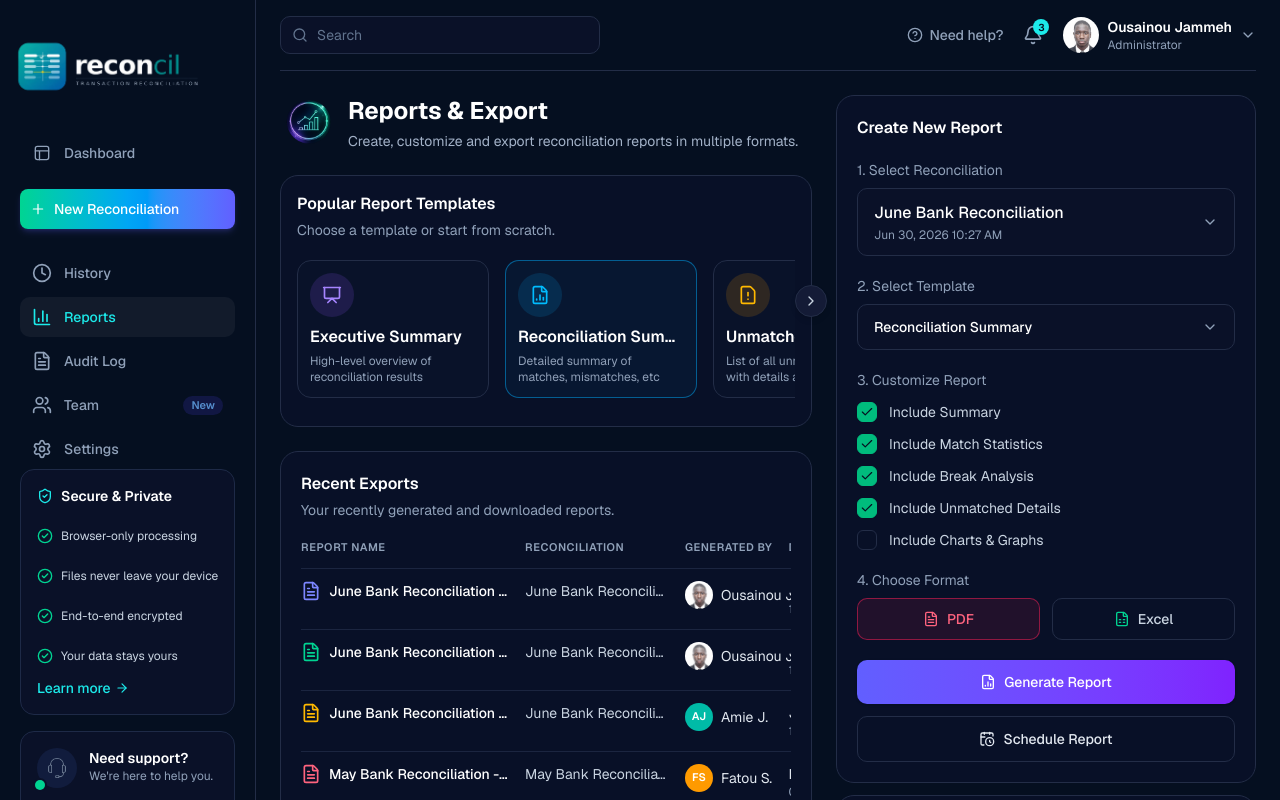
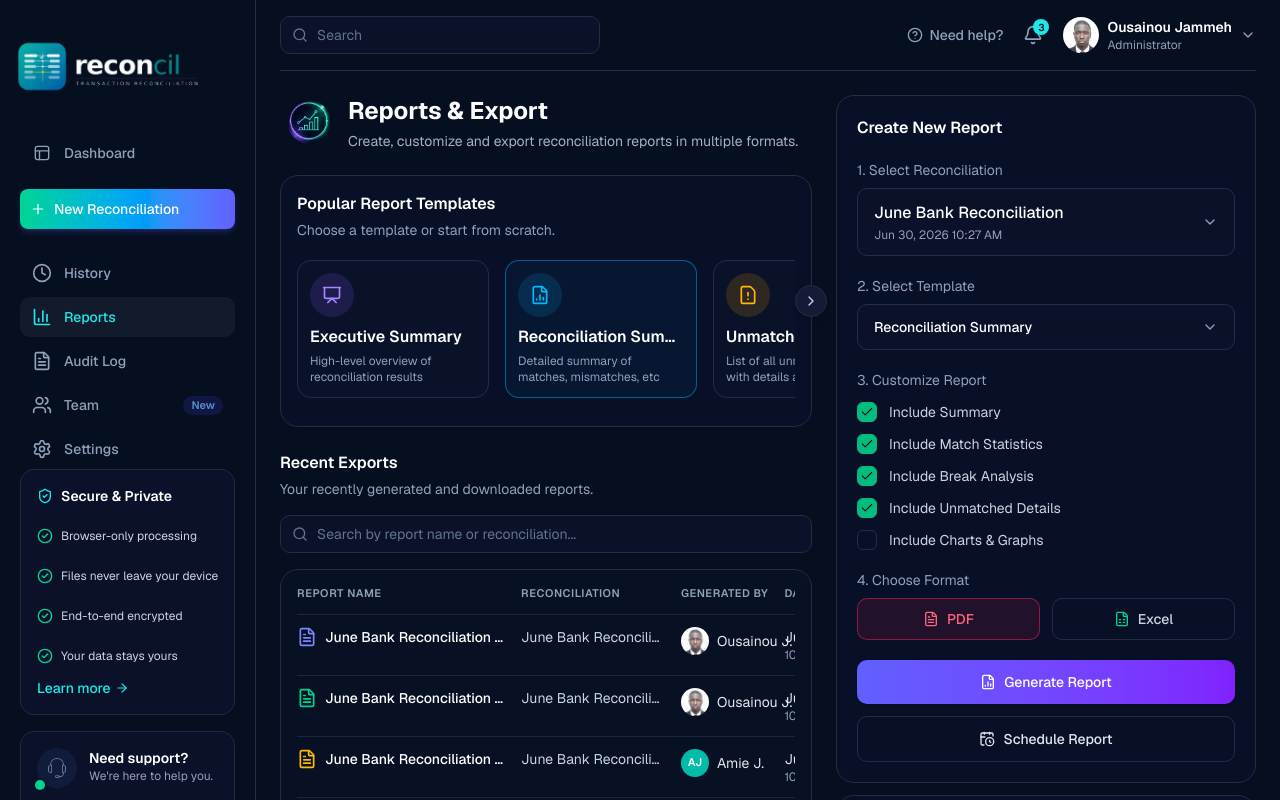
Before and after one commit to ousainoubsj/recon-frontend, a Next.js app: page /dashboard/reports in a window 1280 px wide. Built offline with nearby package versions, Linux system fonts and the light colour scheme.

Commit message:
refactor: enhance RecentExports component with pagination and search functionality

```diff
--- a/components/dashboard/RecentExports.tsx
+++ b/components/dashboard/RecentExports.tsx
@@ -2,7 +2,7 @@
 
 import { useState } from 'react'
 import Image from 'next/image'
-import { Check, ChevronDown, ChevronLeft, ChevronRight, Download, FileText, MoreVertical } from 'lucide-react'
+import { Check, ChevronDown, ChevronLeft, ChevronRight, Download, FileText, MoreVertical, Search } from 'lucide-react'
 import { TruncateTooltip } from '@/components/ui/truncate-tooltip'
 
 type Format = 'PDF' | 'Excel'
@@ -26,6 +26,7 @@ const rows: ExportRow[] = [
   { name: 'Q2 Supplier Reconciliation - Report', iconClassName: 'text-rose-400', reconciliation: 'Q2 Supplier Reconciliation', generatedBy: 'Ousainou J.', date: 'May 30, 2026', time: '04:50 PM', format: 'PDF', size: '1.89 MB' },
   { name: 'April Bank Reconciliation - Unmatched', iconClassName: 'text-emerald-400', reconciliation: 'April Bank Reconciliation', generatedBy: 'Amie J.', date: 'Apr 30, 2026', time: '11:10 AM', format: 'Excel', size: '2.01 MB' },
   { name: 'March Bank Reconciliation - Summary', iconClassName: 'text-rose-400', reconciliation: 'March Bank Reconciliation', generatedBy: 'Fatou S.', date: 'Mar 31, 2026', time: '10:15 AM', format: 'PDF', size: '1.08 MB' },
+  { name: 'February Bank Reconciliation - Details', iconClassName: 'text-amber-400', reconciliation: 'February Bank Reconciliation', generatedBy: 'Ousainou J.', date: 'Feb 28, 2026', time: '09:45 AM', format: 'Excel', size: '3.42 MB' },
 ]
 
 const formatStyles: Record<Format, string> = {
@@ -39,7 +40,11 @@ const runByAvatars: Record<string, { src?: string; initials?: string; bg?: strin
   'Fatou S.': { initials: 'FS', bg: 'bg-amber-500' },
 }
 
-const pageItems: (number | '...')[] = [1, 2, 3, '...', 4]
+const pageSize = 8
+const totalRows = 23
+const totalPages = Math.ceil(totalRows / pageSize)
+const pageItems: (number | '...')[] =
+  totalPages <= 5 ? Array.from({ length: totalPages }, (_, index) => index + 1) : [1, 2, 3, '...', totalPages]
 
 function RunByAvatar({ name }: { name: string }) {
   const config = runByAvatars[name]
@@ -58,12 +63,30 @@ function RunByAvatar({ name }: { name: string }) {
 export default function RecentExports() {
   const [currentPage, setCurrentPage] = useState(1)
 
+  const startIndex = (currentPage - 1) * pageSize
+  const visibleRows = rows.slice(startIndex, startIndex + pageSize)
+
   return (
-    <div className="rounded-2xl border border-[#232D47] bg-[#0B122B]/70 p-5">
+    <div className="space-y-4">
+      <div>
         <h3 className="text-base font-semibold text-white">Recent Exports</h3>
         <p className="mt-1 text-sm text-slate-400">Your recently generated and downloaded reports.</p>
+      </div>
 
-      <div className="mt-5 overflow-x-auto">
+      <div className="flex flex-wrap items-center gap-3">
+        <div className="relative max-w-xl flex-1">
+          <Search className="pointer-events-none absolute left-3 top-1/2 h-4 w-4 -translate-y-1/2 text-slate-500" />
+          <input
+            type="search"
+            placeholder="Search by report name or reconciliation..."
+            className="w-full rounded-lg border border-[#232D47] bg-[#0A1128] py-2 pl-9 pr-3 text-sm text-white placeholder:text-slate-500 focus:border-[#1CEAEA] focus:outline-none focus:ring-1 focus:ring-[#1CEAEA]"
+          />
+        </div>
+
+      </div>
+
+      <div className="min-w-0 rounded-2xl border border-[#232D47] bg-[#0E182D]/30 p-4">
+        <div className="overflow-x-auto">
           <table className="w-full text-sm">
             <thead>
               <tr className="text-left text-[11px] uppercase tracking-wider text-slate-400">
@@ -78,7 +101,7 @@ export default function RecentExports() {
               </tr>
             </thead>
             <tbody>
-            {rows.map((row) => (
+              {visibleRows.map((row) => (
                 <tr key={row.name} className="border-t border-[#1B2540]">
                   <td className="max-w-56 py-3 pr-4 align-top">
                     <div className="flex items-center gap-2">
@@ -132,7 +155,9 @@ export default function RecentExports() {
         </div>
 
         <div className="mt-1 flex flex-wrap items-center justify-between gap-3 border-t border-[#232D47] pt-3">
-        <p className="text-sm text-slate-400">Showing 1 to {rows.length} of 23 exports</p>
+          <p className="text-sm text-slate-400">
+            Showing {startIndex + 1} to {Math.min(startIndex + pageSize, rows.length)} of {totalRows} exports
+          </p>
 
           <div className="flex items-center gap-1">
             <button
@@ -164,7 +189,7 @@ export default function RecentExports() {
             <button
               type="button"
               aria-label="Next page"
-            onClick={() => setCurrentPage((page) => Math.min(4, page + 1))}
+              onClick={() => setCurrentPage((page) => Math.min(totalPages, page + 1))}
               className="cursor-pointer rounded-md p-1.5 text-slate-400 hover:bg-white/5 hover:text-white"
             >
               <ChevronRight className="h-4 w-4" />
@@ -175,10 +200,11 @@ export default function RecentExports() {
             type="button"
             className="flex cursor-pointer items-center gap-1.5 rounded-md border border-[#232D47] px-3 py-1.5 text-sm text-slate-300 hover:bg-white/5"
           >
-          10 / page
+            8 / page
             <ChevronDown className="h-3.5 w-3.5" />
           </button>
         </div>
       </div>
+    </div>
   )
 }
```
Lines whose indentation alone changed are shown as unchanged.
